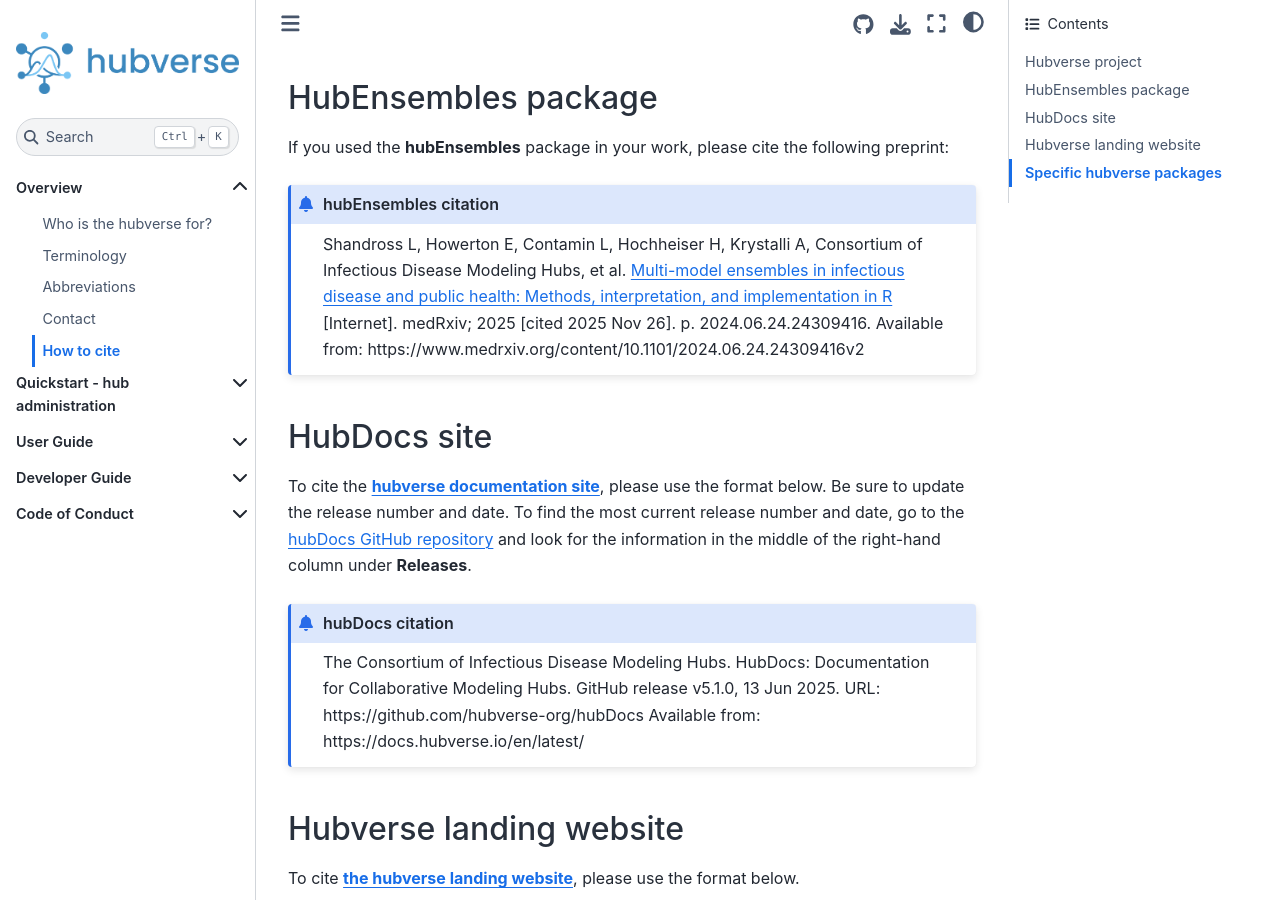
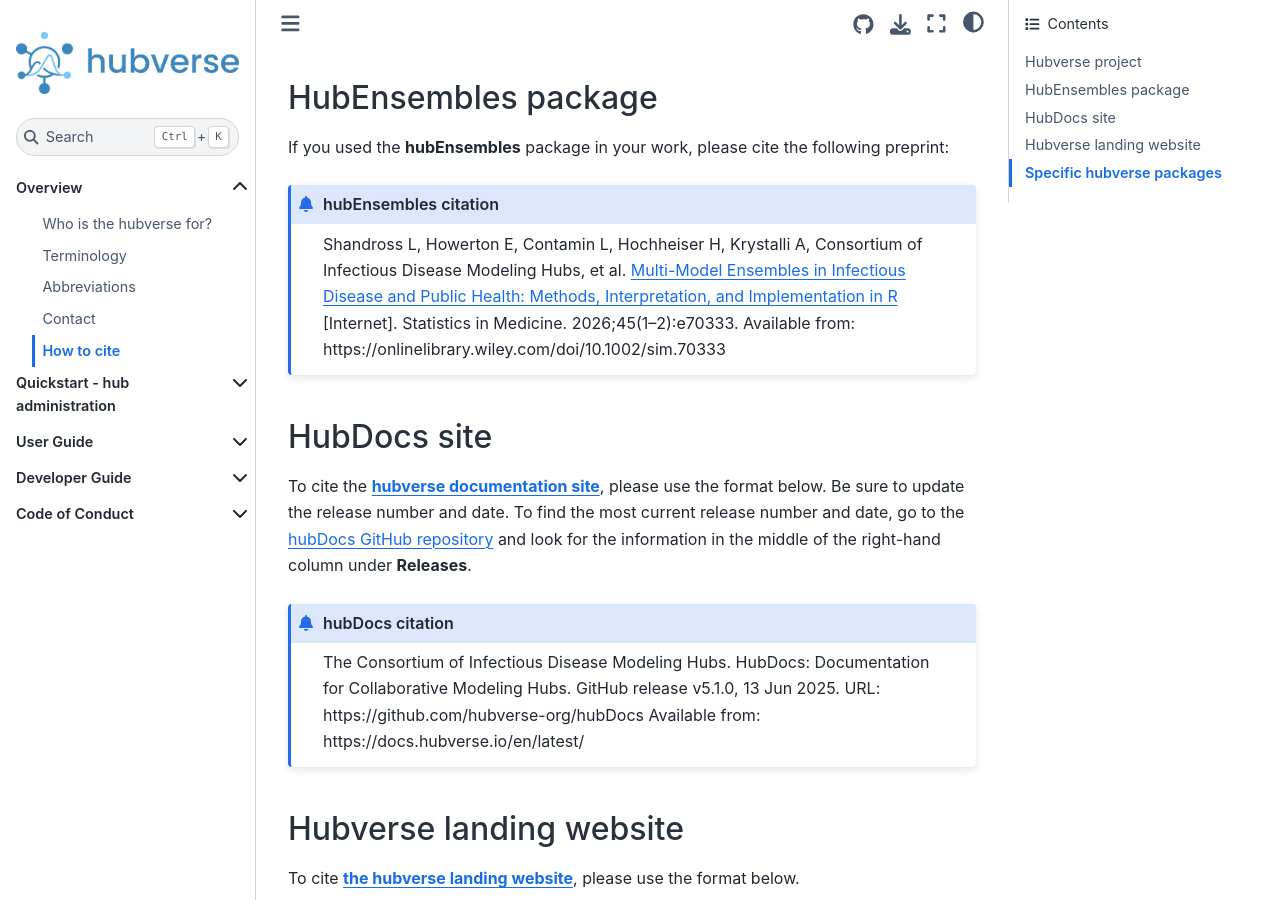
Before and after one commit to hubverse-org/hubDocs, a Sphinx documentation site: the page built from docs/source/overview/cite.md, in a window 1280 px wide and 900 px high, scrolled down 665 px. Built offline with Sphinx 7.4.7 and the Sphinx Book theme 1.1.4, drawn with Linux system fonts in a browser that asks for light colours; comment, search, counter and statistics services are not loaded.

Commit message:
Update citation for hubEnsembles package

````diff
--- a/docs/source/overview/cite.md
+++ b/docs/source/overview/cite.md
@@ -21,7 +21,7 @@
 ## HubEnsembles package
 If you used the **hubEnsembles** package in your work, please cite the following preprint:
 ```{admonition} hubEnsembles citation
-Shandross L, Howerton E, Contamin L, Hochheiser H, Krystalli A, Consortium of Infectious Disease Modeling Hubs, et al. [Multi-model ensembles in infectious disease and public health: Methods, interpretation, and implementation in R](https://www.medrxiv.org/content/10.1101/2024.06.24.24309416v2) [Internet]. medRxiv; 2025 [cited 2025 Nov 26]. p. 2024.06.24.24309416. Available from: https://www.medrxiv.org/content/10.1101/2024.06.24.24309416v2
+Shandross L, Howerton E, Contamin L, Hochheiser H, Krystalli A, Consortium of Infectious Disease Modeling Hubs, et al. [Multi-Model Ensembles in Infectious Disease and Public Health: Methods, Interpretation, and Implementation in R](https://onlinelibrary.wiley.com/doi/10.1002/sim.70333) [Internet]. Statistics in Medicine. 2026;45(1–2):e70333. Available from: https://onlinelibrary.wiley.com/doi/10.1002/sim.70333
 ```
 
 ## HubDocs site
````
